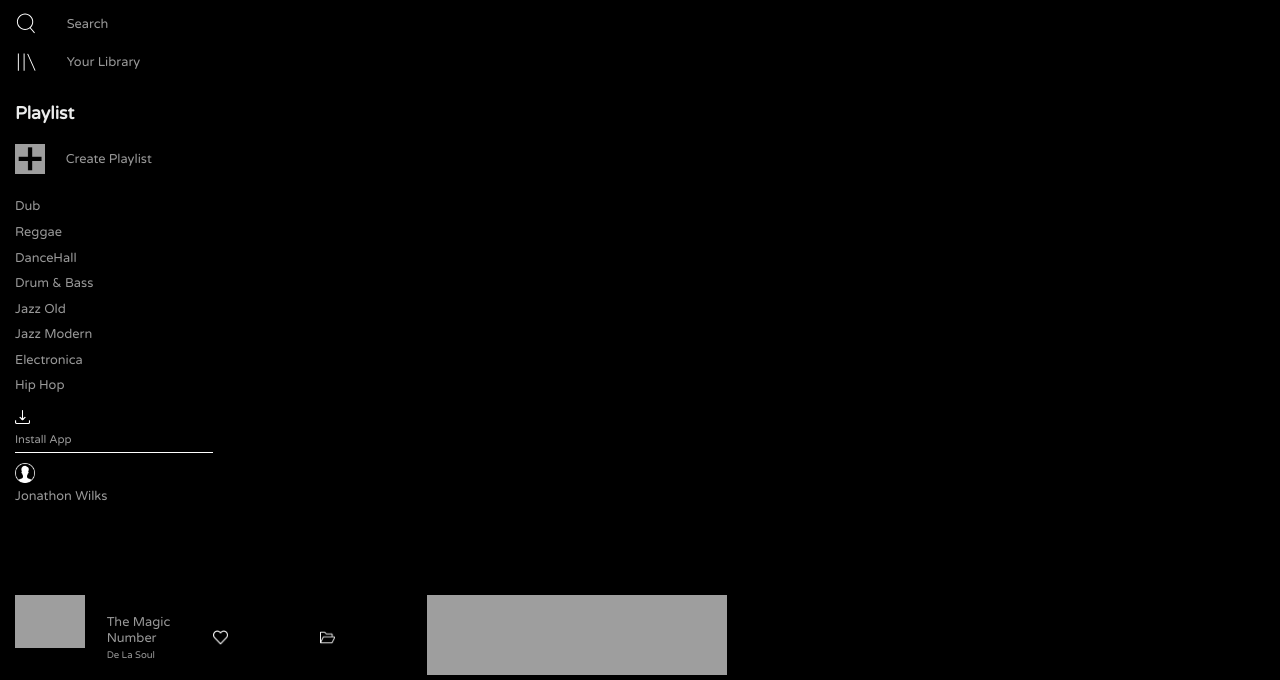
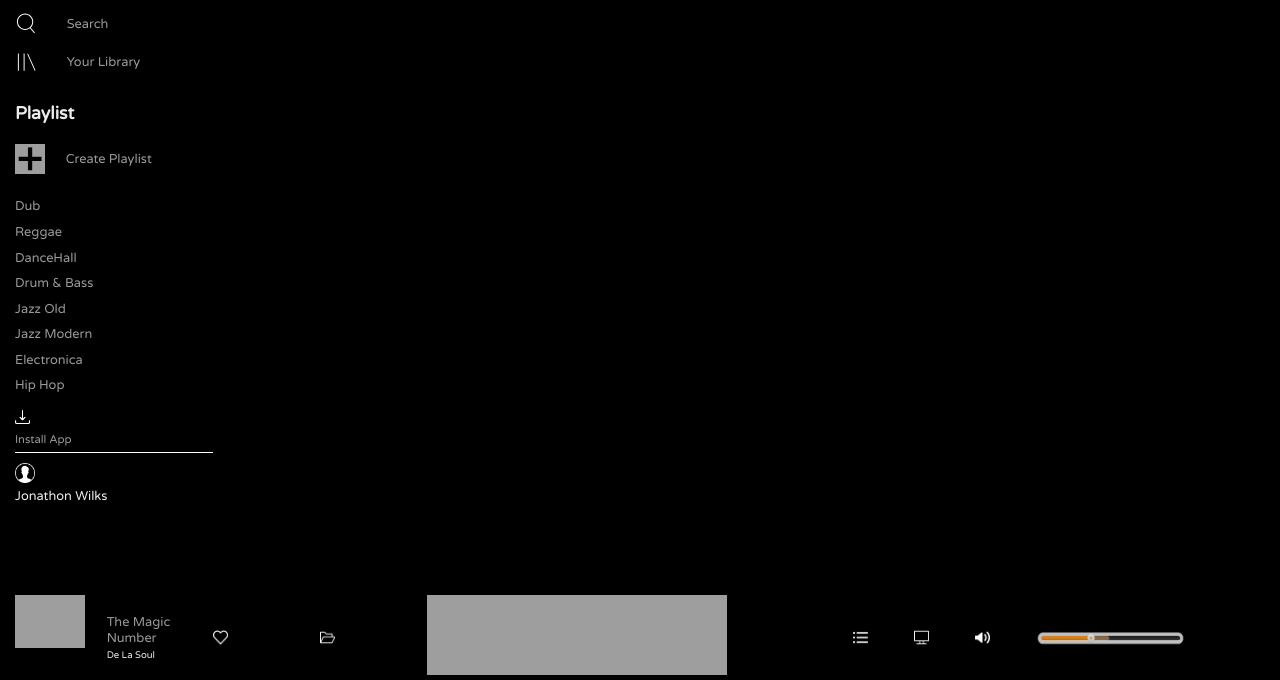
Before and after one commit to JDWilks/boolean-uk-html-spotify, a plain HTML site: page index.html in a window 1280 px wide. Shown: the part 125-805 px from the top of the page. Drawn offline with Linux system fonts and the light colour scheme; grey boxes are pictures that could not be loaded.

Commit message:
Added footer info while waiting for Kimberley so i can open a bottle of wine (smily face)

```diff
--- a/index.html
+++ b/index.html
@@ -76,7 +76,7 @@
         <img class="smallicons" src="assets/images/install.png" alt="install">
         <p class="installapp">Install App</p>
         <img class="smallicons2" src="assets/images/user.png" alt="">
-        <p>Jonathon Wilks</p>
+        <p class="name">Jonathon Wilks</p>
     </article>
 
 </article>
@@ -128,10 +128,10 @@
 
             <div class="right-footer">
 
-                <img src="" alt="">
-                <img src="" alt="">
-                <img src="" alt="">
-                <img src="" alt="">
+                <img class="footer-icons" src="assets/images/menu.png" alt="menu">
+                <img class="footer-icons" src="assets/images/monitor.png" alt="Screen">
+                <img class="footer-icons" src="assets/images/speaker.png" alt="Speaker">
+                <img class="footer-icons2" src="assets/images/VolumeSlider.png" alt="Volume">
 
             </div>
 
--- a/style.css
+++ b/style.css
@@ -138,6 +138,10 @@ ul {
   margin-top: 15px;
 }
 
+.name {
+  color: #ebecec;
+}
+
 .smallicons {
   width: 15px;
 }
@@ -235,7 +239,20 @@ ul {
   font-size: 0.6rem;
 }
 
+.track-info {
+  color: #ebecec;
+}
+
 .footer-icons {
   width: 15px;
   align-self: center;
 }
+.footer-icons2 {
+  width: 150px;
+  align-self: center;
+}
+
+.right-footer {
+  display: grid;
+  grid-template-columns: 1fr 1fr 1fr 4fr;
+}
```
Also changed, not shown: assets/images/VolumeSlider.png (added), assets/images/menu.png (added), assets/images/monitor.png (added), assets/images/speaker.png (added).
